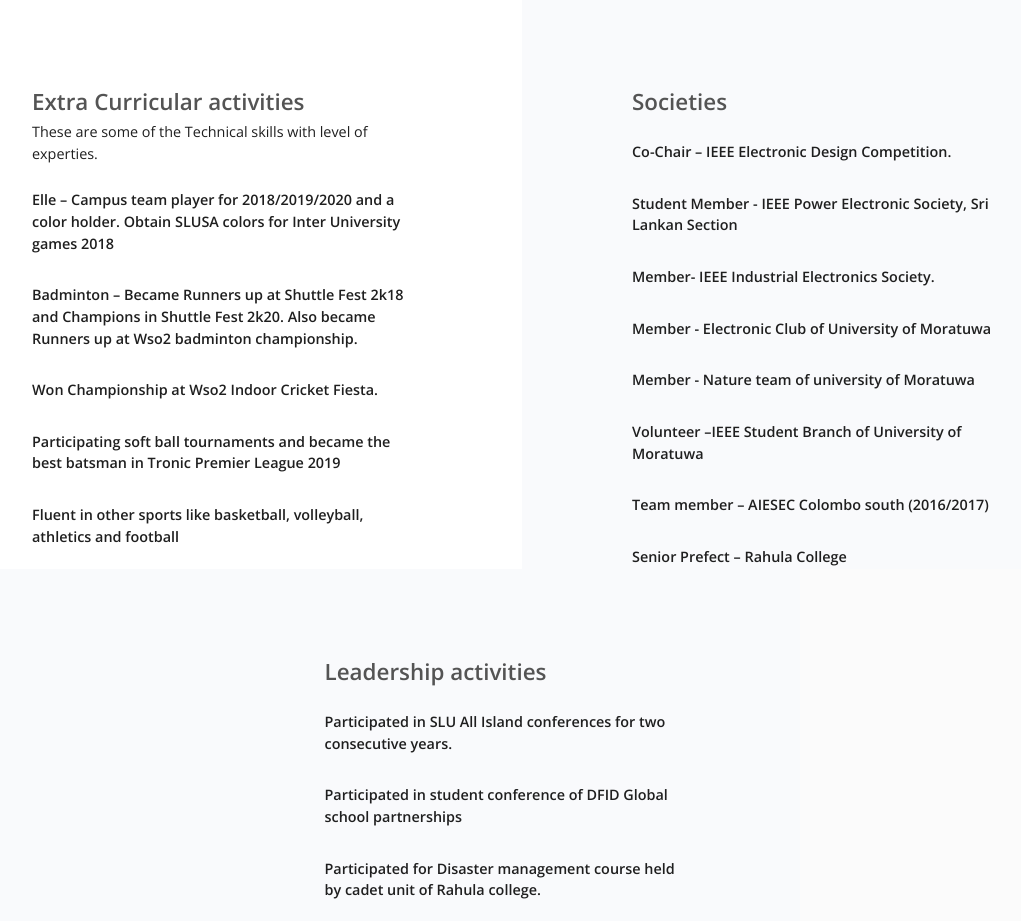
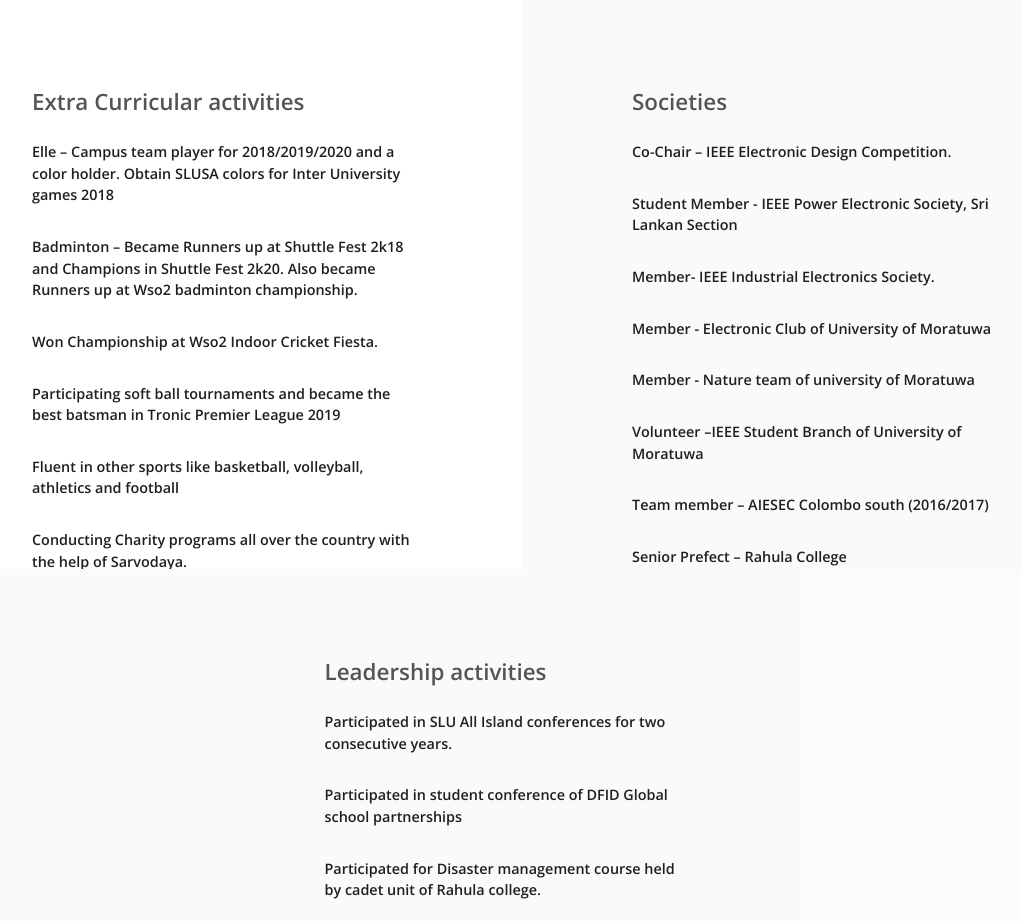
Before and after one commit to shananjana/shananjana.github.io, a plain HTML site: page index.html in a window 1280 px wide. Shown: the part 4720-5641 px from the top of the page, without its empty margins (133-1154 px from the left). Drawn offline with nearby package versions, Linux system fonts and the light colour scheme.

Commit message:
Corrections

```diff
--- a/index.html
+++ b/index.html
@@ -447,7 +447,6 @@
                     <div class="col-md-6 skii-div tech-skill">
                         <div class="title">
                             <h2>Extra Curricular activities</h2>
-                            <p>These are some of the Technical skills with level of experties.</p>
                         </div>
                         <ul>
                             <li>Elle – Campus team player for 2018/2019/2020 and a color holder. Obtain SLUSA colors for Inter University games 2018</li>
```
